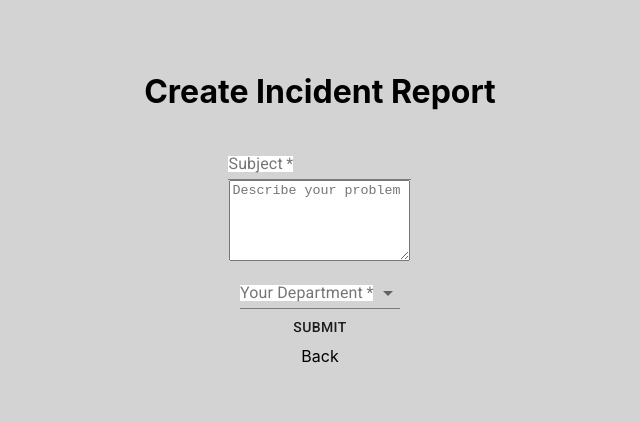
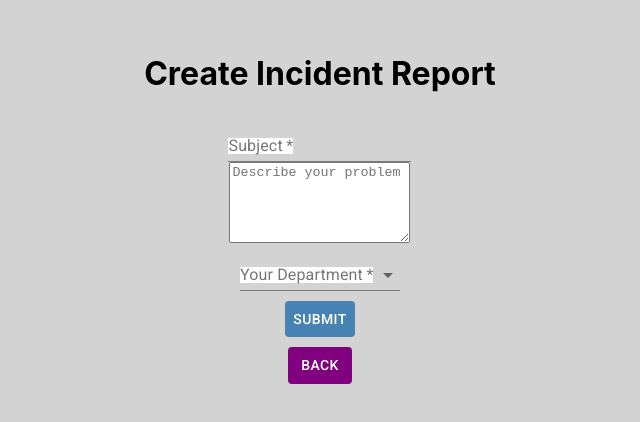
Before and after one commit to yueymiqua/support-incident-tracker, a Next.js app: page /new-incident in a window 1280 px wide. Shown: the part 192-614 px from the top of the page, without its empty margins (320-960 px from the left). Built offline with nearby package versions, Linux system fonts and the light colour scheme.

Commit message:
updated button styling on login, new user, and new incident pages

```diff
--- a/pages/login.js
+++ b/pages/login.js
@@ -32,8 +32,8 @@ const login = () => {
                         <Input id="password" aria-describedby="my-helper-text" placeholder="password" value={password} onInput={(e) => setPassword(e.target.value)}/>
                 </FormControl>
                 </div>
-                <Button type="submit">Login</Button><br></br>
-                <Link href="/">Back</Link>
+                <Button type="submit" style={{ color: 'ivory', backgroundColor: 'steelblue', margin: '10px 0px'}}>Login</Button><br></br>
+                <Link href="/"><Button style={{ color: 'ivory', backgroundColor: 'purple' }}>Back</Button></Link>
             </form>
         </div>
     )
--- a/pages/new-incident.js
+++ b/pages/new-incident.js
@@ -49,8 +49,8 @@ const newIncident = () => {
                         </Select>
                     </FormControl>
                 </div>
-                <Button type="submit">Submit</Button><br></br>
-                <Link href="/">Back</Link>
+                <Button type="submit" style={{ color: 'ivory', backgroundColor: 'steelblue', margin: '10px 0px'}}>Submit</Button><br></br>
+                <Link href="/"><Button style={{ color: 'ivory', backgroundColor: 'purple' }}>Back</Button></Link>
             </form>
         </div>
     )
--- a/pages/new-user.js
+++ b/pages/new-user.js
@@ -50,8 +50,8 @@ const newUser = () => {
                         </Select>
                     </FormControl>
                 </div>
-                <Button type="submit">Submit</Button><br></br>
-                <Link href="/">Back</Link>
+                <Button type="submit" style={{ color: 'ivory', backgroundColor: 'steelblue', margin: '10px 0px'}}>Submit</Button><br></br>
+                <Link href="/"><Button style={{ color: 'ivory', backgroundColor: 'purple' }}>Back</Button></Link>
             </form>
         </div>
     )
```
